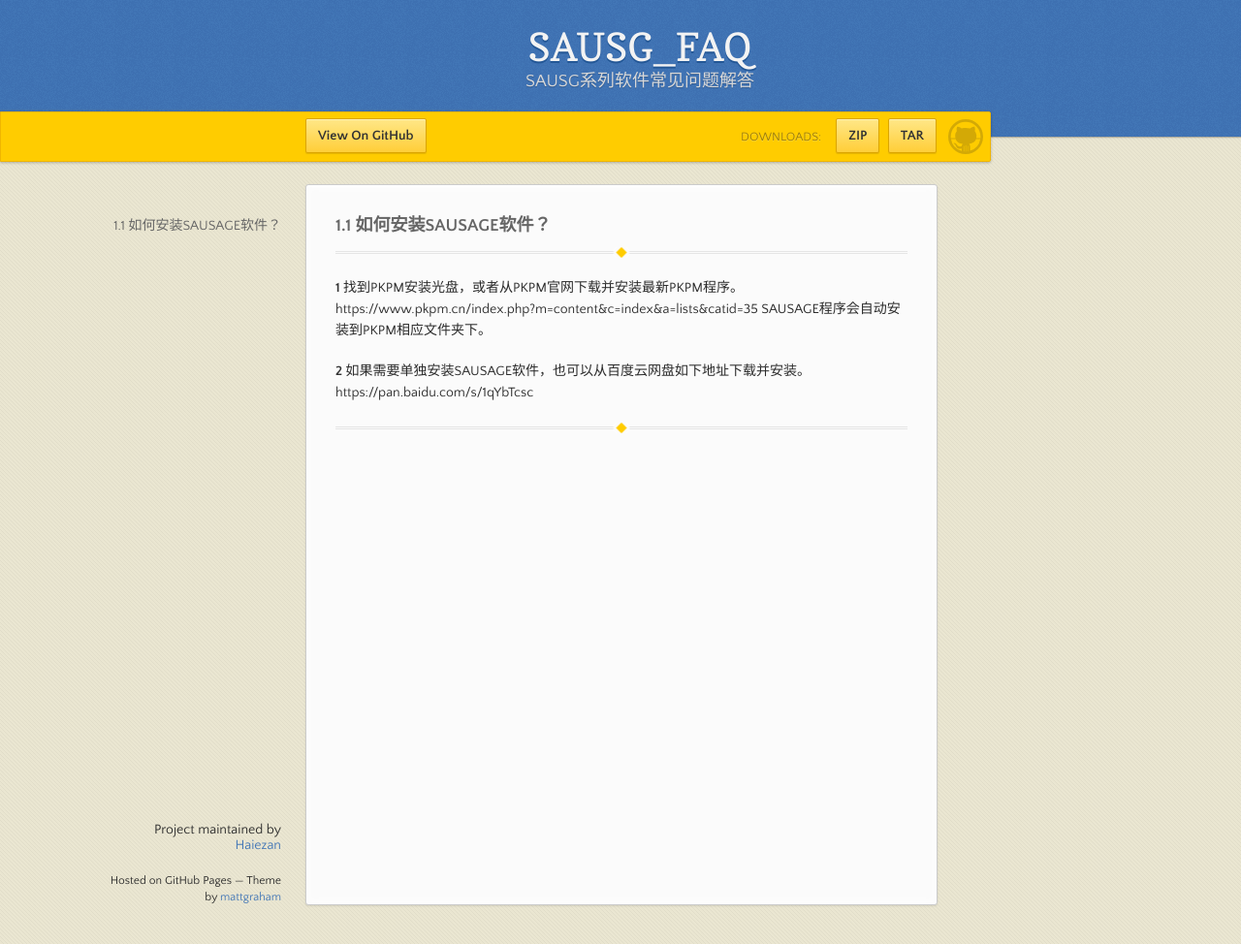
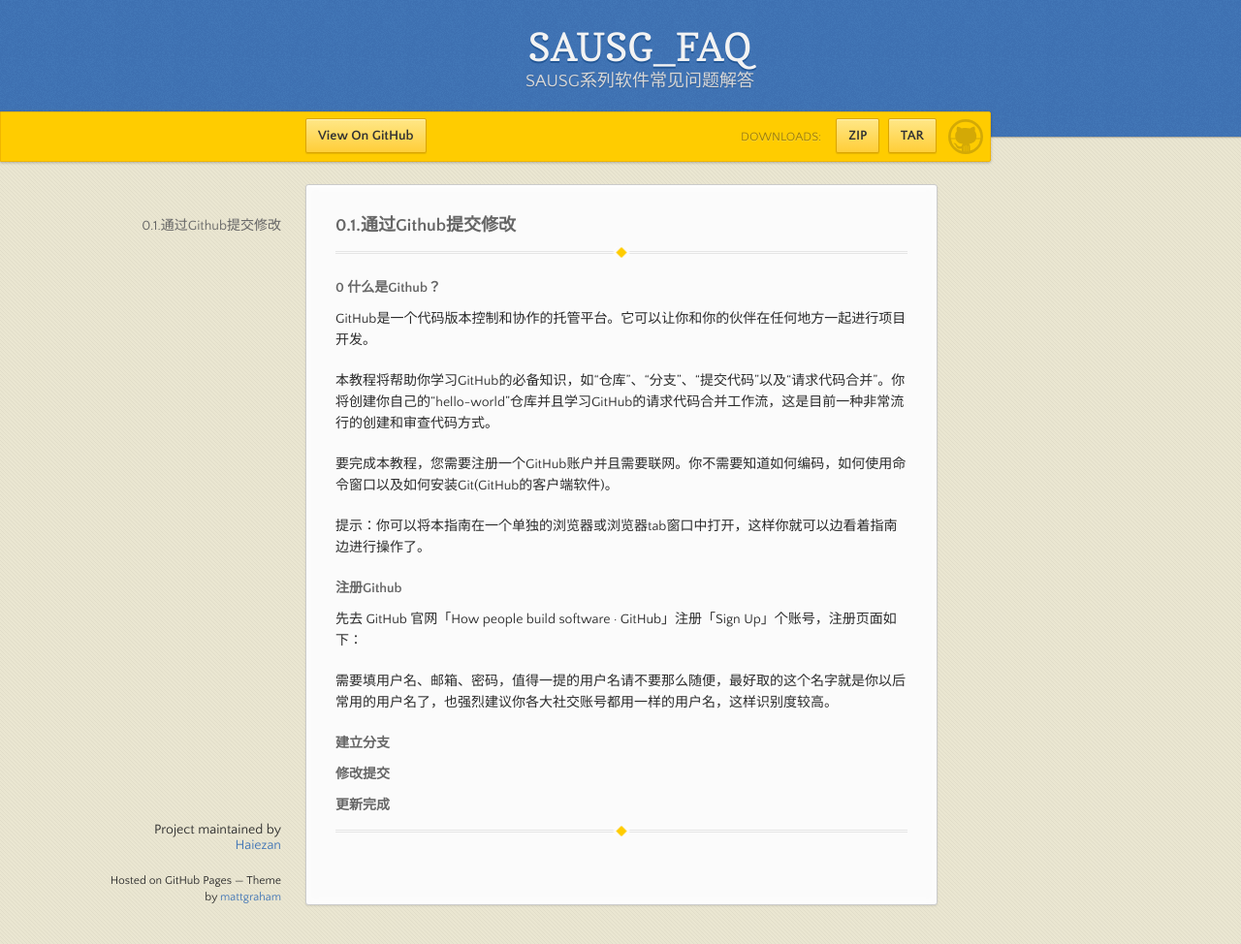
Before and after one commit to Haiezan/SAUSG_FAQ, a Jekyll site: the page built from 0.帮助/0.1.参与完善SAUSG_FAQ.md, in a window 1280 px wide and 974 px high. Shown: the whole window at 97% size. Built offline with Jekyll 4.4.1, drawn with Linux system fonts in a browser that asks for light colours; our own code applies the rules of GitHub Pages for plain Markdown files.

Commit message:
Update 0.1.参与完善SAUSG_FAQ.md

```diff
--- a/0.帮助/0.1.参与完善SAUSG_FAQ.md
+++ b/0.帮助/0.1.参与完善SAUSG_FAQ.md
@@ -1,9 +1,29 @@
-### 1.1	如何安装SAUSAGE软件？
+### 0.1.通过Github提交修改
 ---
 
-**1** 找到PKPM安装光盘，或者从PKPM官网下载并安装最新PKPM程序。https://www.pkpm.cn/index.php?m=content&c=index&a=lists&catid=35
-SAUSAGE程序会自动安装到PKPM相应文件夹下。
+#### 0 什么是Github？
 
-**2** 如果需要单独安装SAUSAGE软件，也可以从百度云网盘如下地址下载并安装。https://pan.baidu.com/s/1qYbTcsc
+GitHub是一个代码版本控制和协作的托管平台。它可以让你和你的伙伴在任何地方一起进行项目开发。
+
+本教程将帮助你学习GitHub的必备知识，如“仓库”、“分支”、“提交代码”以及“请求代码合并”。你将创建你自己的“hello-world”仓库并且学习GitHub的请求代码合并工作流，这是目前一种非常流行的创建和审查代码方式。
+
+要完成本教程，您需要注册一个GitHub账户并且需要联网。你不需要知道如何编码，如何使用命令窗口以及如何安装Git(GitHub的客户端软件)。
+
+提示：你可以将本指南在一个单独的浏览器或浏览器tab窗口中打开，这样你就可以边看着指南边进行操作了。
+
+#### 注册Github
+
+先去 GitHub 官网「How people build software · GitHub」注册「Sign Up」个账号，注册页面如下：
+
+需要填用户名、邮箱、密码，值得一提的用户名请不要那么随便，最好取的这个名字就是你以后常用的用户名了，也强烈建议你各大社交账号都用一样的用户名，这样识别度较高。
+
+#### 建立分支
+
+
+
+#### 修改提交
+
+
+#### 更新完成
 
 ---
```
